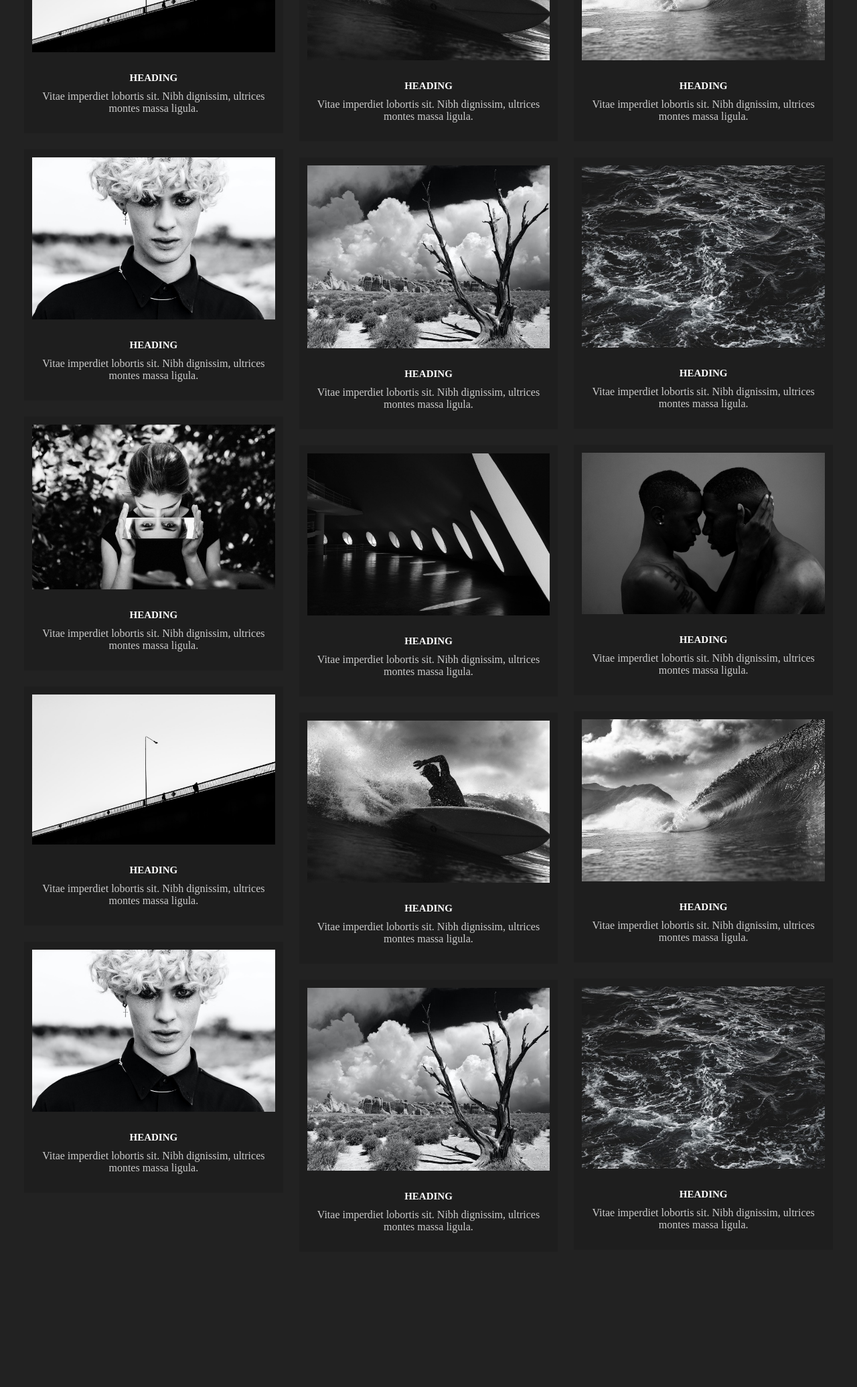
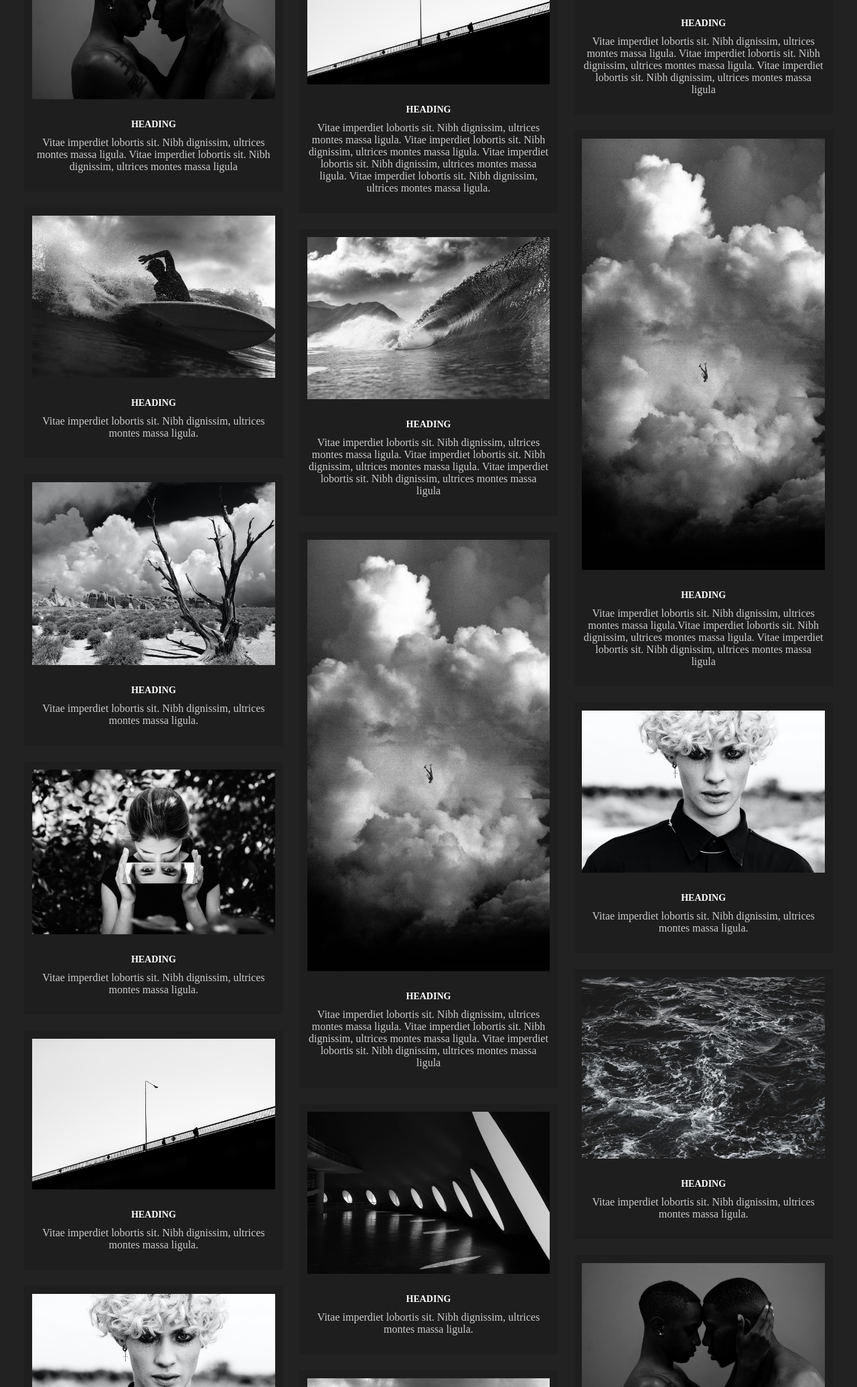
Before and after one commit to debutler266/Grid-Layout-Responsive, a plain HTML site: page index.html in a window 1280 px wide. Shown: the part 729-2800 px from the top of the page at 67% size. Before the commit the page ends 2622 px from the top, so only its background shows below. Drawn offline with nearby package versions, Linux system fonts and the light colour scheme.

Commit message:
fixed issues with layout?

```diff
--- a/index.html
+++ b/index.html
@@ -18,29 +18,59 @@
           <img src="img/im1.jpg" alt="">
           <h2>Heading</h2>
           <p>Vitae imperdiet lobortis sit. Nibh dignissim,
-            ultrices montes massa ligula.</p>
+            ultrices montes massa ligula. Vitae imperdiet lobortis sit. Nibh dignissim,
+              ultrices montes massa ligula. Vitae imperdiet lobortis sit. Nibh dignissim,
+                ultrices montes massa ligula.  </p>
         </div>
+
+
 
         <div class="wall-item">
           <img src="img/im2.jpg" alt="">
           <h2>Heading</h2>
           <p>Vitae imperdiet lobortis sit. Nibh dignissim,
-            ultrices montes massa ligula.</p>
+            ultrices montes massa ligula. Vitae imperdiet lobortis sit. Nibh dignissim,
+              ultrices montes massa ligula. Vitae imperdiet lobortis sit. Nibh dignissim,
+                ultrices montes massa ligula. </p>
         </div>
+
+        <div class="wall-item">
+          <img src="img/img11.jpg" alt="">
+          <h2>Heading</h2>
+          <p>Vitae imperdiet lobortis sit. Nibh dignissim,
+            ultrices montes massa ligula. Vitae imperdiet lobortis sit. Nibh dignissim,
+              ultrices montes massa ligula. Vitae imperdiet lobortis sit. Nibh dignissim,
+                ultrices montes massa ligula</p>
+        </div>
+
 
         <div class="wall-item">
           <img src="img/im3.jpg" alt="">
           <h2>Heading</h2>
           <p>Vitae imperdiet lobortis sit. Nibh dignissim,
-            ultrices montes massa ligula.</p>
+            ultrices montes massa ligula. Vitae imperdiet lobortis sit. Nibh dignissim,
+              ultrices montes massa ligula</p>
         </div>
 
         <div class="wall-item">
           <img src="img/im4.jpg" alt="">
           <h2>Heading</h2>
           <p>Vitae imperdiet lobortis sit. Nibh dignissim,
-            ultrices montes massa ligula.</p>
+            ultrices montes massa ligula. Vitae imperdiet lobortis sit. Nibh dignissim,
+              ultrices montes massa ligula. Vitae imperdiet lobortis sit. Nibh dignissim,
+                ultrices montes massa ligula. Vitae imperdiet lobortis sit. Nibh dignissim,
+                  ultrices montes massa ligula. </p>
         </div>
+
+        <div class="wall-item">
+          <img src="img/img10.jpg" alt="">
+          <h2>Heading</h2>
+          <p>Vitae imperdiet lobortis sit. Nibh dignissim,
+            ultrices montes massa ligula.Vitae imperdiet lobortis sit. Nibh dignissim,
+              ultrices montes massa ligula. Vitae imperdiet lobortis sit. Nibh dignissim,
+                ultrices montes massa ligula</p>
+        </div>
+
 
         <div class="wall-item">
           <img src="img/im5.jpg" alt="">
@@ -53,7 +83,9 @@
           <img src="img/im6.jpg" alt="">
           <h2>Heading</h2>
           <p>Vitae imperdiet lobortis sit. Nibh dignissim,
-            ultrices montes massa ligula.</p>
+            ultrices montes massa ligula. Vitae imperdiet lobortis sit. Nibh dignissim,
+              ultrices montes massa ligula. Vitae imperdiet lobortis sit. Nibh dignissim,
+                ultrices montes massa ligula</p>
         </div>
 
         <div class="wall-item">
@@ -69,6 +101,16 @@
           <p>Vitae imperdiet lobortis sit. Nibh dignissim,
             ultrices montes massa ligula.</p>
         </div>
+
+        <div class="wall-item">
+          <img src="img/img10.jpg" alt="">
+          <h2>Heading</h2>
+          <p>Vitae imperdiet lobortis sit. Nibh dignissim,
+            ultrices montes massa ligula. Vitae imperdiet lobortis sit. Nibh dignissim,
+              ultrices montes massa ligula. Vitae imperdiet lobortis sit. Nibh dignissim,
+                ultrices montes massa ligula</p>
+        </div>
+
 
         <div class="wall-item">
           <img src="img/im9.jpg" alt="">
@@ -109,35 +151,36 @@
           <img src="img/im5.jpg" alt="">
           <h2>Heading</h2>
           <p>Vitae imperdiet lobortis sit. Nibh dignissim,
-            ultrices montes massa ligula.</p>
+            ultrices montes massa ligula. itae imperdiet lobortis sit. Nibh dignissim,
+              ultrices montes massa ligula</p>
         </div>
 
         <div class="wall-item">
           <img src="img/im6.jpg" alt="">
           <h2>Heading</h2>
           <p>Vitae imperdiet lobortis sit. Nibh dignissim,
-            ultrices montes massa ligula.</p>
+            ultrices montes massa ligula. Vitae imperdiet lobortis sit. Nibh dignissim,
+              ultrices montes massa ligula. Vitae imperdiet lobortis sit. Nibh dignissim,
+                ultrices montes massa ligula. Vitae imperdiet lobortis sit. Nibh dignissim,
+                  ultrices montes massa ligula</p>
         </div>
 
         <div class="wall-item">
           <img src="img/im7.jpg" alt="">
           <h2>Heading</h2>
           <p>Vitae imperdiet lobortis sit. Nibh dignissim,
-            ultrices montes massa ligula.</p>
+            ultrices montes massa ligula. itae imperdiet lobortis sit. Nibh dignissim,
+              ultrices montes massa ligula </p>
         </div>
 
         <div class="wall-item">
           <img src="img/im8.jpg" alt="">
           <h2>Heading</h2>
           <p>Vitae imperdiet lobortis sit. Nibh dignissim,
-            ultrices montes massa ligula.</p>
-        </div>
-
-        <div class="wall-item">
-          <img src="img/im9.jpg" alt="">
-          <h2>Heading</h2>
-          <p>Vitae imperdiet lobortis sit. Nibh dignissim,
-            ultrices montes massa ligula.</p>
+            ultrices montes massa ligula. Vitae imperdiet lobortis sit. Nibh dignissim,
+              ultrices montes massa ligula. Vitae imperdiet lobortis sit. Nibh dignissim,
+                ultrices montes massa ligula. Vitae imperdiet lobortis sit. Nibh dignissim,
+                  ultrices montes massa ligula</p>
         </div>
       </div>
     </header>
--- a/style.css
+++ b/style.css
@@ -43,7 +43,7 @@ p {
 .wall-item h2 {
   text-align: center;
   color: #ffffff;
-  font-size: 15px;
+  font-size: 14px;
   text-transform: uppercase;
   margin-bottom: 0;
   padding-bottom: 0;
```
Also changed, not shown: img/img10.jpg (added), img/img11.jpg (added).
